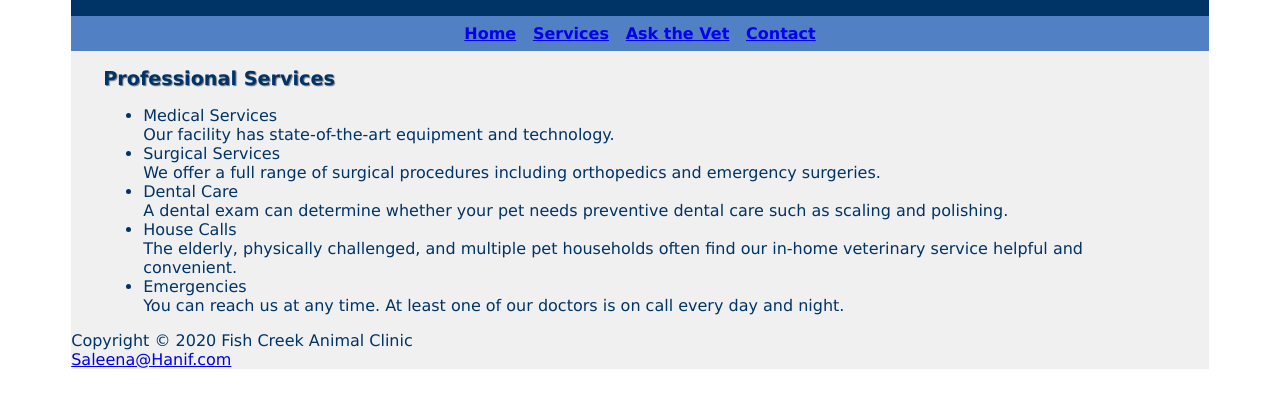
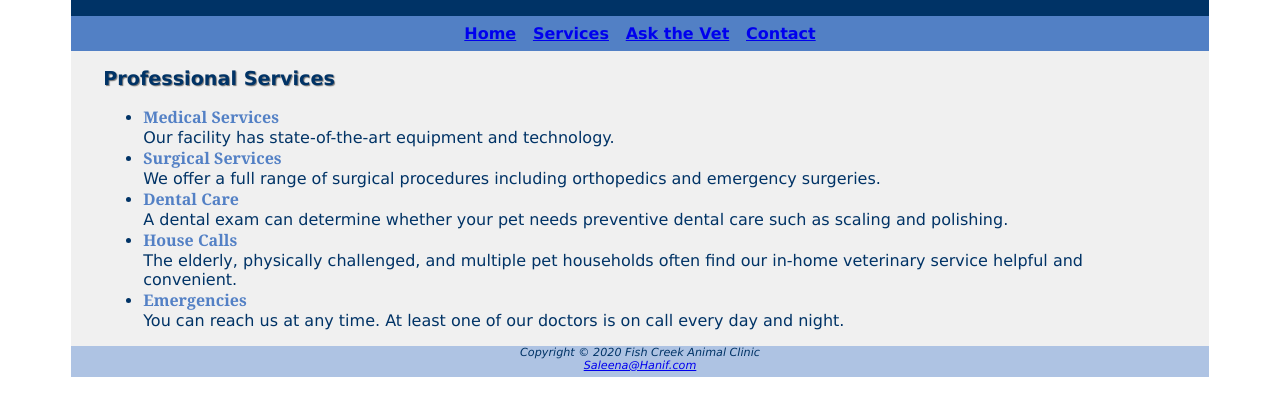
Before and after one commit to shanif58/FishCreek_chap4, a plain HTML site: page services.html in a window 1280 px wide. Shown: the part 110-526 px from the top of the page. Drawn offline with Linux system fonts and the light colour scheme.

Commit message:
Update fishcreek.css

```diff
--- a/fishcreek.css
+++ b/fishcreek.css
@@ -37,3 +37,23 @@ main {
 dt{
   color: #5280C5;
   font-size: 1.1 em;
+  font-family: Georgia, ¨Times New Roman¨, serif;
+  font-weight: bold;
+}
+  .category{
+   color: #5380C5;
+   font-family: Georgia, ¨Times New Roman¨, serif;
+   font-weight: bold;
+}
+footer{
+      background-color: #AEC3E3;
+      font-size: .70em;
+      font-style: italic;
+      padding-bottom: .5em;
+      text-align: center;
+}
+footer nav {
+ background-color: #F0F0F0;
+ font-size: 110%;
+ padding-bottom: .5em;
+}
```
